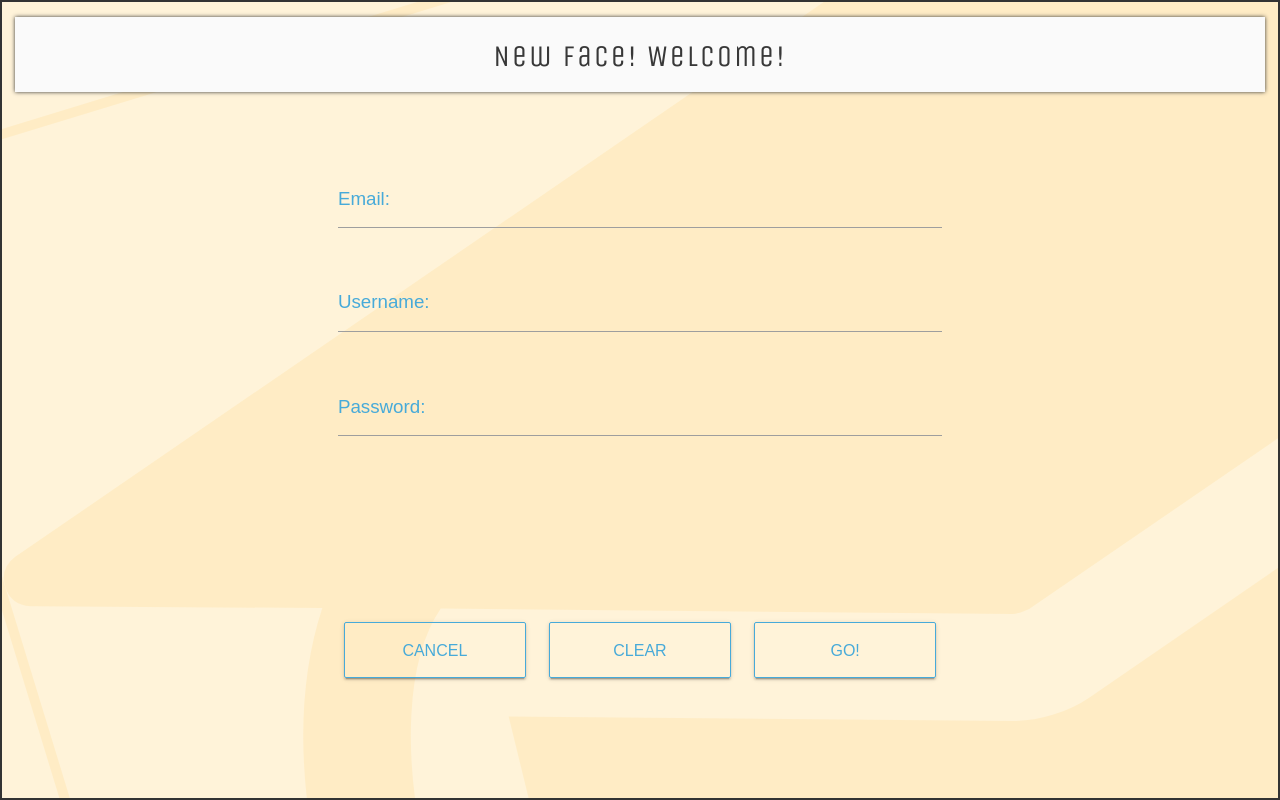
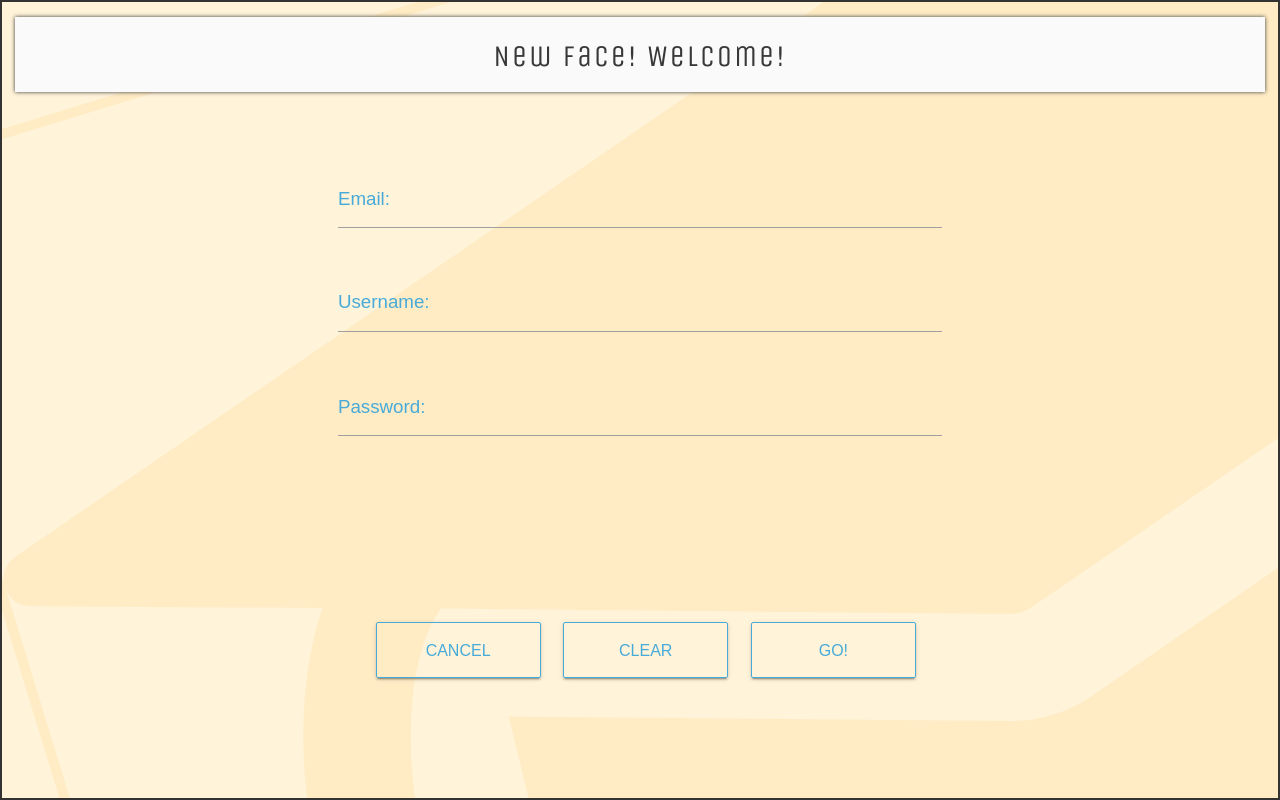
Before and after one commit to AdrianHavengaBennett/terming-for-learning, a Flask app: page /user_register in a window 1280 px wide. Run offline with Flask 2, Linux system fonts and the light colour scheme; some libraries are stand-ins or nearby versions.

Commit message:
removed mobile tooltips, fixed button layout, updated readme

```diff
--- a/app.py
+++ b/app.py
@@ -6,7 +6,7 @@ from flask_pymongo import pymongo
 from bson.objectid import ObjectId
 
 app = Flask(__name__)
-app.config["SECRET_KEY"] = "Nmr_JMruq7stpCsuYsGidA"
+app.config["SECRET_KEY"] = "hyeFqwxgTHCb81vfdGCI4Q"
 
 MONGODB_URI = os.getenv("MONGO_URI")
 DBS_NAME = "terming_for_learning"
--- a/static/main.css
+++ b/static/main.css
@@ -814,8 +814,8 @@ nav ul a {
     padding-left: 0;
 }
 
-#login-col-padding-adjustment,
-#register-col-padding-adjustment {
+#login-col-adjustment,
+#register-col-adjustment {
     padding-left: 0;
     padding-right: 1.5rem;
 }
@@ -825,6 +825,11 @@ nav ul a {
 @media only screen and (min-width: 993px) {
     .user-register-button>span {
         line-height: 2.5em;
+    }
+
+    #login-col-adjustment,
+    #register-col-adjustment {
+        padding-right: 5rem;
     }
 
     #likes {
@@ -885,20 +890,6 @@ nav ul a {
         color: #fafafa;
     }
 
-    .login-register-btns {
-        margin-left: 0;
-        background-color: rgba(0,0,0,0);
-        border: 1px solid #47aad9;
-        color: #47aad9;
-        -webkit-transition: all .5s ease-in-out;
-        transition: all .5s ease-in-out;
-    }
-
-    .login-register-btns:hover {
-        background-color: #47aad9;
-        color: #fafafa;
-    }
-
     .container {
         max-width: 1800px;
         bottom: 13.5em;
--- a/templates/all_terms.html
+++ b/templates/all_terms.html
@@ -109,7 +109,8 @@
                     <div class="col s12 l4">
                         <form class="search-form" action="{{ url_for('find_term') }}" method="post">
                             <label class="text-font" for="term_search">Search all:</label>
-                            <input class="tooltipped" data-position="left" data-tooltip="Searches are case-sensitive" type="search" name="term_search" id="term_search" required>
+                            <input class="tooltipped hide-on-med-and-down" data-position="left" data-tooltip="Searches are case-sensitive" type="search" name="term_search" id="term_search">
+                            <input class="hide-on-large-only" type="search" name="term_search" id="term_search">
                         </form>
                     </div>
                 </div>
@@ -140,7 +141,8 @@
                     <div id="col-padding-adjustment" class="col l9 xl10">
                         <form class="search-form" action="{{ url_for('find_saved') }}" method="post">
                             <label class="text-font" for="term_search">Search saved:</label>
-                            <input class="tooltipped" data-position="left" data-tooltip="Searches are case-sensitive" type="search" name="saved_search" id="saved_search" required>
+                            <input class="tooltipped hide-on-med-and-down" data-position="left" data-tooltip="Searches are case-sensitive" type="search" name="saved_search" id="saved_search">
+                            <input class="hide-on-large-only" type="search" name="saved_search" id="saved_search">
                         </form>
                     </div>
                     <div class="col l1">
--- a/templates/categories.html
+++ b/templates/categories.html
@@ -23,7 +23,8 @@
                 <div class="col s12 l4">
                     <form class="search-form" action="{{ url_for('find_category') }}" method="post">
                         <label for="category_search">Search categories:</label>
-                        <input class="tooltipped" data-position="left" data-tooltip="Searches are case-sensitive" type="search" name="category_search" id="category_search">
+                        <input class="tooltipped hide-on-med-and-down" data-position="left" data-tooltip="Searches are case-sensitive" type="search" name="category_search" id="category_search">
+                        <input class="hide-on-large-only" type="search" name="category_search" id="category_search">
                     </form>
                 </div>
             </div>
--- a/templates/further_readings.html
+++ b/templates/further_readings.html
@@ -23,7 +23,8 @@
                 <div class="col s12 l4">
                     <form class="search-form" action="{{ url_for('find_saved') }}" method="post">
                         <label class="text-font" for="term_search">Search saved:</label>
-                        <input class="tooltipped" data-position="left" data-tooltip="Searches are case-sensitive" type="search" name="saved_search" id="saved_search" required>
+                        <input class="tooltipped hide-on-med-and-down" data-position="left" data-tooltip="Searches are case-sensitive" type="search" name="saved_search" id="saved_search">
+                        <input class="hide-on-large-only" type="search" name="saved_search" id="saved_search">
                     </form>
                 </div>
             </div>
--- a/templates/user_register.html
+++ b/templates/user_register.html
@@ -30,16 +30,16 @@
                     </div>
                 </div>
                 <div class="row">
-                    <div id="register-col-padding-adjustment" class="col s12 l6 offset-l3 buttons-container">
+                    <div id="register-col-adjustment" class="col s12 l6 offset-l3 buttons-container">
                         <div class="row">
                             <div class="col s4 l4">
-                                <a class="waves-effect waves-light btn login-register-btns text-font" href="{{ url_for('welcome') }}">Cancel</a>
+                                <a class="waves-effect waves-light btn buttons text-font" href="{{ url_for('welcome') }}">Cancel</a>
                             </div>
                             <div class="col s4 l4">
-                                <a class="waves-effect waves-light btn login-register-btns text-font"><input type="reset" value="Clear"></a>
+                                <a class="waves-effect waves-light btn buttons text-font"><input type="reset" value="Clear"></a>
                             </div>
                             <div class="col s4 l4">
-                                <a class="waves-effect waves-light btn login-register-btns text-font"><input type="submit" value="Go!"></a>
+                                <a class="waves-effect waves-light btn buttons text-font"><input type="submit" value="Go!"></a>
                             </div>
                         </div>
                     </div>
```
Also changed, not shown: templates/user_login.html (+4 -4 lines), README.md.
